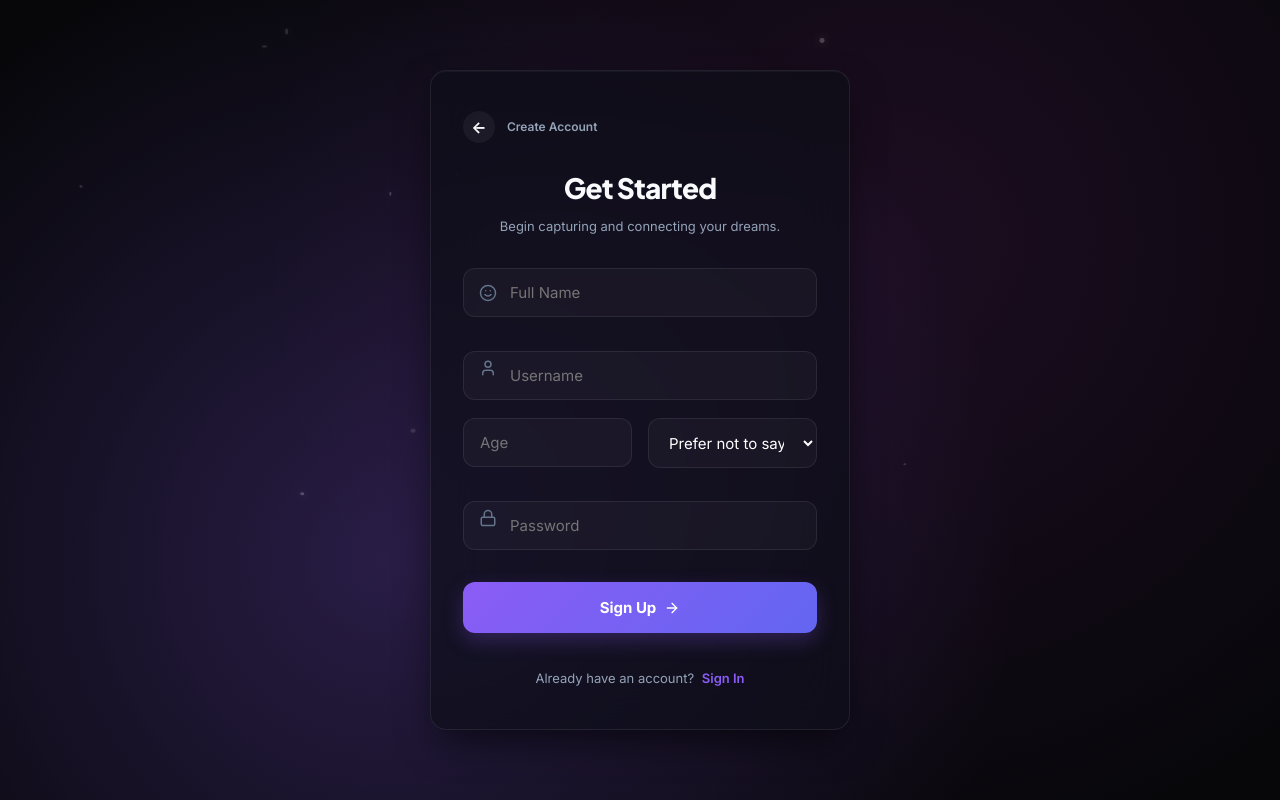
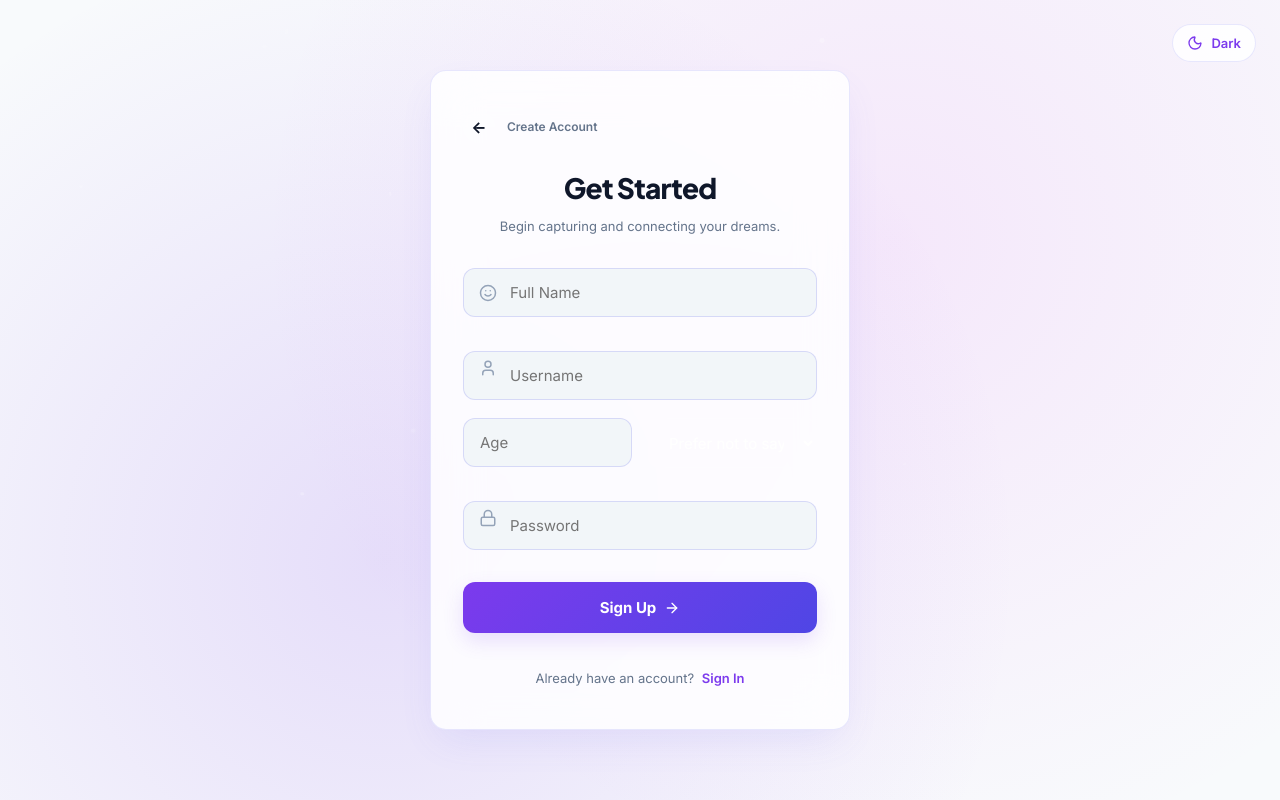
Before and after one commit to ganesh2317/Dream-Match, a React (Vite) app in the folder client/: page /register in a window 1280 px wide. Built offline with nearby package versions, Linux system fonts and the light colour scheme.

Commit message:
feat: add global dark and light theme support

```diff
--- a/client/src/components/Feed.jsx
+++ b/client/src/components/Feed.jsx
@@ -1,7 +1,8 @@
 import React, { useState, useEffect } from 'react';
 import GlassCard from './GlassCard';
-import { Flame, Heart, MessageCircle, Eye, Share2, Sparkles, Send, Inbox, Bookmark } from 'lucide-react';
+import { Flame, Heart, MessageCircle, Eye, Share2, Sparkles, Send, Inbox, Bookmark, Sun, Moon } from 'lucide-react';
 import { motion, AnimatePresence } from 'framer-motion';
+import { useTheme } from '../context/ThemeContext';
 
 const UserListModal = ({ title, endpoint, onClose, onViewProfile }) => {
     const [users, setUsers] = useState([]);
@@ -51,14 +52,14 @@ const UserListModal = ({ title, endpoint, onClose, onViewProfile }) => {
     return (
         <div style={{
             position: 'fixed', top: 0, left: 0, right: 0, bottom: 0,
-            background: 'rgba(5, 5, 8, 0.85)', backdropFilter: 'blur(16px)',
+            background: 'var(--modal-overlay)', backdropFilter: 'blur(16px)',
             zIndex: 1000, display: 'flex', alignItems: 'center', justifyContent: 'center',
             padding: '20px'
         }} onClick={onClose}>
             <GlassCard style={{
                 width: '100%', maxWidth: '420px', padding: '24px',
                 borderRadius: 'var(--radius-xl)', border: 'var(--glass-border)',
-                background: 'rgba(15, 15, 25, 0.75)', position: 'relative'
+                background: 'var(--glass-bg)', position: 'relative'
             }} onClick={e => e.stopPropagation()}>
                 <div style={{ display: 'flex', justifyContent: 'space-between', alignItems: 'center', marginBottom: '20px' }}>
                     <h3 style={{ fontSize: '18px', fontWeight: 800, color: 'var(--text-primary)' }}>{title}</h3>
@@ -103,6 +104,7 @@ const UserListModal = ({ title, endpoint, onClose, onViewProfile }) => {
 };
 
 const Feed = ({ dreams, loading, onRefresh, onViewVisual, onViewProfile, unreadMessages, onNavigateTab }) => {
+    const { theme, toggleTheme } = useTheme();
     const [feedTab, setFeedTab] = useState('foryou'); // 'following' or 'foryou'
     const [likesDreamId, setLikesDreamId] = useState(null);
 
@@ -122,9 +124,30 @@ const Feed = ({ dreams, loading, onRefresh, onViewVisual, onViewProfile, unreadM
 
     return (
         <div style={{ maxWidth: '640px', margin: '0 auto', paddingBottom: '80px' }} className="fade-in">
-            {/* Mockup Header: Dream Feed with tabs & Messages button */}
+            {/* Mockup Header: Dream Feed with tabs, theme toggle & Messages button */}
             <div style={{ display: 'flex', justifyContent: 'space-between', alignItems: 'center', marginBottom: '32px', position: 'relative' }}>
-                <div style={{ width: '40px' }} /> {/* Spacer to align title in center */}
+                <button
+                    onClick={toggleTheme}
+                    title={theme === 'dark' ? 'Switch to Light Mode' : 'Switch to Dark Mode'}
+                    aria-label={theme === 'dark' ? 'Switch to Light Mode' : 'Switch to Dark Mode'}
+                    style={{
+                        background: 'var(--glass-bg)',
+                        color: theme === 'dark' ? '#fbbf24' : 'var(--primary)',
+                        padding: '10px',
+                        borderRadius: '12px',
+                        border: 'var(--glass-border)',
+                        cursor: 'pointer',
+                        display: 'flex',
+                        alignItems: 'center',
+                        justifyContent: 'center',
+                        boxShadow: 'none',
+                        transform: 'none',
+                        transition: 'all var(--transition-fast)'
+                    }}
+                    className="hover-scale"
+                >
+                    {theme === 'dark' ? <Sun size={18} /> : <Moon size={18} />}
+                </button>
 
                 <div style={{ display: 'flex', flexDirection: 'column', alignItems: 'center' }}>
                     <h2 style={{ fontSize: '20px', fontWeight: 800, color: 'var(--text-primary)', marginBottom: '16px' }}>Dream Feed</h2>
--- a/client/src/components/Input.jsx
+++ b/client/src/components/Input.jsx
@@ -60,10 +60,10 @@ const Input = ({ label, type = 'text', placeholder, value, onChange, name, icon:
                         padding: '14px 16px',
                         paddingLeft: Icon ? '46px' : '16px',
                         borderRadius: 'var(--radius-md)',
-                        border: focused ? '1px solid var(--primary)' : '1px solid rgba(255, 255, 255, 0.08)',
-                        background: focused ? 'rgba(0, 0, 0, 0.4)' : 'rgba(255, 255, 255, 0.03)',
+                        border: focused ? '1px solid var(--primary)' : '1px solid var(--input-border)',
+                        background: focused ? 'var(--card-subtle-bg)' : 'var(--input-bg)',
                         fontSize: '15px',
-                        color: 'white',
+                        color: 'var(--text-primary)',
                         transition: 'all var(--transition-fast)',
                         boxShadow: focused ? 'var(--focus-ring)' : 'none',
                         outline: 'none',
--- a/client/src/components/Messages.jsx
+++ b/client/src/components/Messages.jsx
@@ -564,14 +564,14 @@ const NewConversationModal = ({ onClose, onSelect }) => {
     return (
         <div style={{
             position: 'fixed', top: 0, left: 0, right: 0, bottom: 0,
-            background: 'rgba(5, 5, 8, 0.85)', backdropFilter: 'blur(16px)',
+            background: 'var(--modal-overlay)', backdropFilter: 'blur(16px)',
             zIndex: 1000, display: 'flex', alignItems: 'center', justifyContent: 'center',
             padding: '20px'
         }} onClick={onClose}>
             <GlassCard style={{
                 width: '100%', maxWidth: '420px', padding: '24px',
                 borderRadius: 'var(--radius-xl)', border: 'var(--glass-border)',
-                background: 'rgba(15, 15, 25, 0.75)', position: 'relative'
+                background: 'var(--glass-bg)', position: 'relative'
             }} onClick={e => e.stopPropagation()}>
                 <div style={{ display: 'flex', justifyContent: 'space-between', alignItems: 'center', marginBottom: '20px' }}>
                     <h3 style={{ fontSize: '18px', fontWeight: 800, color: 'var(--text-primary)' }}>New Message</h3>
--- a/client/src/components/Profile.jsx
+++ b/client/src/components/Profile.jsx
@@ -79,14 +79,14 @@ const UserListModal = ({ title, endpoint, onClose, onViewProfile }) => {
     }, [endpoint]);    return (
         <div style={{
             position: 'fixed', top: 0, left: 0, right: 0, bottom: 0,
-            background: 'rgba(5, 5, 8, 0.85)', backdropFilter: 'blur(16px)',
+            background: 'var(--modal-overlay)', backdropFilter: 'blur(16px)',
             zIndex: 1000, display: 'flex', alignItems: 'center', justifyContent: 'center',
             padding: '20px'
         }} onClick={onClose}>
             <GlassCard style={{
                 width: '100%', maxWidth: '420px', padding: '24px',
                 borderRadius: 'var(--radius-xl)', border: 'var(--glass-border)',
-                background: 'rgba(15, 15, 25, 0.75)', position: 'relative'
+                background: 'var(--glass-bg)', position: 'relative'
             }} onClick={e => e.stopPropagation()}>
                 <div style={{ display: 'flex', justifyContent: 'space-between', alignItems: 'center', marginBottom: '20px' }}>
                     <h3 style={{ fontSize: '18px', fontWeight: 800, color: 'var(--text-primary)' }}>{title}</h3>
--- a/client/src/components/Settings.jsx
+++ b/client/src/components/Settings.jsx
@@ -8,6 +8,7 @@ import {
     Shield,
     Users,
     Moon,
+    Sun,
     Bell,
     Globe,
     Sliders,
@@ -42,7 +43,7 @@ const Settings = ({ onBack }) => {
         {
             title: 'Preferences',
             items: [
-                { id: 'theme', label: 'Dark Mode', icon: Moon, type: 'toggle', value: theme === 'dark', onChange: toggleTheme },
+                { id: 'theme', label: theme === 'dark' ? 'Dark Mode' : 'Light Mode', icon: theme === 'dark' ? Moon : Sun, type: 'toggle', value: theme === 'dark', onChange: toggleTheme },
                 { id: 'notifications', label: 'Push Notifications', icon: Bell, type: 'toggle', value: true, onChange: () => {} },
                 { id: 'language', label: 'Language', icon: Globe, type: 'value', valueText: 'English' },
                 { id: 'content', label: 'Content Preferences', icon: Sliders }
--- a/client/src/components/Sidebar.jsx
+++ b/client/src/components/Sidebar.jsx
@@ -1,9 +1,12 @@
 import React from 'react';
-import { Home, MessageCircle, PlusSquare, Bell, LogOut, Search, Video, Users } from 'lucide-react';
+import { Home, MessageCircle, PlusSquare, Bell, LogOut, Search, Video, Users, Sun, Moon } from 'lucide-react';
 import GlassCard from './GlassCard';
 import { motion } from 'framer-motion';
+import { useTheme } from '../context/ThemeContext';
 
 const Sidebar = ({ activeTab, setActiveTab, setShowCreateModal, user, logout }) => {
+    const { theme, toggleTheme } = useTheme();
+
     return (
         <GlassCard className="sidebar" style={{
             width: '280px',
@@ -38,6 +41,11 @@ const Sidebar = ({ activeTab, setActiveTab, setShowCreateModal, user, logout })
                 <NavItem icon={Video} label="Visuals" active={activeTab === 'visuals'} onClick={() => setActiveTab('visuals')} />
                 <NavItem icon={Users} label="Matches" active={activeTab === 'matches'} onClick={() => setActiveTab('matches')} />
                 <NavItem icon={Bell} label="Notifications" active={activeTab === 'notifications'} onClick={() => setActiveTab('notifications')} />
+                <NavItem
+                    icon={theme === 'dark' ? Sun : Moon}
+                    label={theme === 'dark' ? 'Light Mode' : 'Dark Mode'}
+                    onClick={toggleTheme}
+                />
             </nav>
 
             <div style={{ marginTop: 'auto', display: 'flex', flexDirection: 'column', gap: '12px' }}>
--- a/client/src/context/ThemeContext.jsx
+++ b/client/src/context/ThemeContext.jsx
@@ -14,13 +14,36 @@ const ThemeContext = createContext();
  */
 export const ThemeProvider = ({ children }) => {
     const [theme, setTheme] = useState(() => {
-        return localStorage.getItem('theme') || 'dark';
+        const savedTheme = localStorage.getItem('theme');
+        if (savedTheme === 'light' || savedTheme === 'dark') {
+            return savedTheme;
+        }
+        if (typeof window !== 'undefined' && window.matchMedia && window.matchMedia('(prefers-color-scheme: light)').matches) {
+            return 'light';
+        }
+        return 'dark';
     });
 
     useEffect(() => {
         document.documentElement.setAttribute('data-theme', theme);
         localStorage.setItem('theme', theme);
     }, [theme]);
+
+    useEffect(() => {
+        if (typeof window === 'undefined' || !window.matchMedia) return;
+
+        const mediaQuery = window.matchMedia('(prefers-color-scheme: light)');
+        const handleChange = (e) => {
+            if (!localStorage.getItem('theme')) {
+                setTheme(e.matches ? 'light' : 'dark');
+            }
+        };
+
+        if (mediaQuery.addEventListener) {
+            mediaQuery.addEventListener('change', handleChange);
+            return () => mediaQuery.removeEventListener('change', handleChange);
+        }
+    }, []);
 
     /**
      * Toggles between 'dark' and 'light' theme modes.
--- a/client/src/pages/Dashboard.jsx
+++ b/client/src/pages/Dashboard.jsx
@@ -521,7 +521,7 @@ const CreateDreamModal = ({ onClose, onPosted }) => {
             style={{
                 position: 'fixed',
                 inset: 0,
-                background: 'rgba(5, 5, 8, 0.85)',
+                background: 'var(--modal-overlay)',
                 display: 'flex',
                 alignItems: 'center',
                 justifyContent: 'center',
--- a/client/src/pages/Login.jsx
+++ b/client/src/pages/Login.jsx
@@ -1,12 +1,14 @@
 import React, { useState } from 'react';
 import GlassCard from '../components/GlassCard';
 import Input from '../components/Input';
-import { User, Lock, ArrowRight, AlertCircle } from 'lucide-react';
+import { User, Lock, ArrowRight, AlertCircle, Sun, Moon } from 'lucide-react';
 import { Link, useNavigate } from 'react-router-dom';
 import { useAuth } from '../context/AuthContext';
+import { useTheme } from '../context/ThemeContext';
 import { motion, AnimatePresence } from 'framer-motion';
 
 const Login = () => {
+    const { theme, toggleTheme } = useTheme();
     const [isWelcome, setIsWelcome] = useState(true);
     const [formData, setFormData] = useState({ username: '', password: '' });
     const [error, setError] = useState('');
@@ -49,6 +51,35 @@ const Login = () => {
             overflow: 'hidden',
             background: 'var(--bg-dark)'
         }}>
+            {/* Top Right Floating Theme Toggle */}
+            <button
+                onClick={toggleTheme}
+                title={theme === 'dark' ? 'Switch to Light Mode' : 'Switch to Dark Mode'}
+                aria-label={theme === 'dark' ? 'Switch to Light Mode' : 'Switch to Dark Mode'}
+                style={{
+                    position: 'absolute',
+                    top: '24px',
+                    right: '24px',
+                    zIndex: 10,
+                    background: 'var(--glass-bg)',
+                    color: theme === 'dark' ? '#fbbf24' : 'var(--primary)',
+                    padding: '10px 14px',
+                    borderRadius: '100px',
+                    border: 'var(--glass-border)',
+                    cursor: 'pointer',
+                    display: 'flex',
+                    alignItems: 'center',
+                    gap: '8px',
+                    fontSize: '13px',
+                    fontWeight: 600,
+                    boxShadow: 'none',
+                    transform: 'none'
+                }}
+                className="hover-scale"
+            >
+                {theme === 'dark' ? <Sun size={16} /> : <Moon size={16} />}
+                <span>{theme === 'dark' ? 'Light' : 'Dark'}</span>
+            </button>
             {/* Ambient Animated Cosmic Background */}
             <div style={{
                 position: 'absolute',
--- a/client/src/pages/Register.jsx
+++ b/client/src/pages/Register.jsx
@@ -1,12 +1,14 @@
 import React, { useState } from 'react';
 import GlassCard from '../components/GlassCard';
 import Input from '../components/Input';
-import { User, Lock, ArrowRight, Smile, AlertCircle } from 'lucide-react';
+import { User, Lock, ArrowRight, Smile, AlertCircle, Sun, Moon } from 'lucide-react';
 import { Link, useNavigate } from 'react-router-dom';
 import { useAuth } from '../context/AuthContext';
+import { useTheme } from '../context/ThemeContext';
 import { motion, AnimatePresence } from 'framer-motion';
 
 const Register = () => {
+    const { theme, toggleTheme } = useTheme();
     const [formData, setFormData] = useState({
         fullName: '',
         username: '',
@@ -48,6 +50,35 @@ const Register = () => {
             overflow: 'hidden',
             background: 'var(--bg-dark)'
         }}>
+            {/* Top Right Floating Theme Toggle */}
+            <button
+                onClick={toggleTheme}
+                title={theme === 'dark' ? 'Switch to Light Mode' : 'Switch to Dark Mode'}
+                aria-label={theme === 'dark' ? 'Switch to Light Mode' : 'Switch to Dark Mode'}
+                style={{
+                    position: 'absolute',
+                    top: '24px',
+                    right: '24px',
+                    zIndex: 10,
+                    background: 'var(--glass-bg)',
+                    color: theme === 'dark' ? '#fbbf24' : 'var(--primary)',
+                    padding: '10px 14px',
+                    borderRadius: '100px',
+                    border: 'var(--glass-border)',
+                    cursor: 'pointer',
+                    display: 'flex',
+                    alignItems: 'center',
+                    gap: '8px',
+                    fontSize: '13px',
+                    fontWeight: 600,
+                    boxShadow: 'none',
+                    transform: 'none'
+                }}
+                className="hover-scale"
+            >
+                {theme === 'dark' ? <Sun size={16} /> : <Moon size={16} />}
+                <span>{theme === 'dark' ? 'Light' : 'Dark'}</span>
+            </button>
             {/* Ambient Cosmic Background */}
             <div style={{
                 position: 'absolute',
--- a/client/src/styles/global.css
+++ b/client/src/styles/global.css
@@ -108,7 +108,7 @@ select {
 }
 
 ::-webkit-scrollbar-thumb {
-    background: rgba(255, 255, 255, 0.08);
+    background: var(--scrollbar-thumb);
     border-radius: 99px;
 }
 
```
Also changed, not shown: client/src/styles/variables.css (+36 -15 lines).
